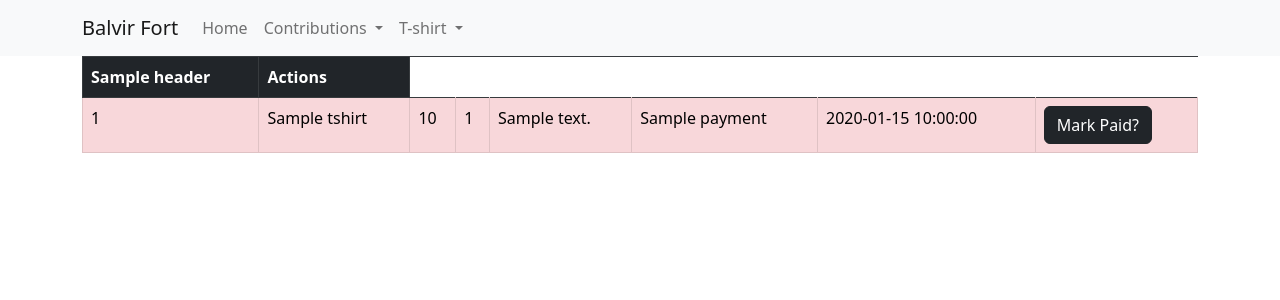
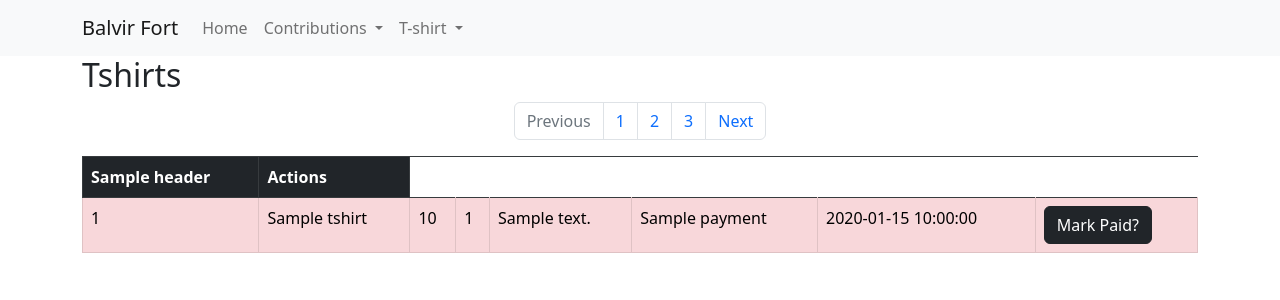
Before and after one commit to Walshf0411/MoneyContributionsWebService, a Flask app: template web/templates/view_tshirts.html in a window 1280 px wide. Shown: the top 300 px of the page. Run offline with Flask 2, Linux system fonts and the light colour scheme; the template is opened without the code that fills it: most values are stand-ins (such as "Sample title", 1, 10 or a date in 2020); parts of the project's set-up code (start-up, migrations or seed data) failed here and were passed over.

Commit message:
Fixed bug in contributions page

```diff
--- a/beans/contributions.py
+++ b/beans/contributions.py
@@ -6,10 +6,10 @@ class Contribution:
         if json:
             self.init(json["name"], json["amount"])
         elif excel_row:
-            self.init(excel_row[0], excel_row[1], excel_row[2], excel_row[3])
+            self.init(excel_row[1], excel_row[2], id=excel_row[0], date=excel_row[3])
 
 
-    def init(self, id, name, amount, date=None):
+    def init(self, name, amount, id=None, date=None):
         self.id = id
         self.name = name
         self.amount = amount
--- a/client/sheets.py
+++ b/client/sheets.py
@@ -48,6 +48,14 @@ class GoogleSheetsClient:
         values_list = sheet.row_values(row_num)
         return values_list
 
+    def get_rows(self, spreadsheet, sheet_name, start, end):
+        rows = []
+
+        for row_num in range(start, end + 1):
+            rows.append(get_row(row_num))
+
+        return rows
+
     def update_row(self, spreadsheet, sheet_name, row_num, data):
         first_col_char = "A"
         sheet = spreadsheet.worksheet(sheet_name)
--- a/web/app.py
+++ b/web/app.py
@@ -46,7 +46,7 @@ def add_contribution():
                 message="Name or amount is not entered",
                 status="Failure"
             )
-
+        print(amount)
         contribution_json = json.loads('{"name": "%s", "amount": "%s"}' % (name, amount))
         contribution = Contribution(contribution_json)
         logging.info("Adding contribution with name %s and amount Rs. %s" % (
@@ -108,6 +108,8 @@ def add_new_tshirt():
 
 @app.route("/tshirt/get/<channel>")
 def get_tshirts(channel):
+    page_size = 10
+    page = request.args.get("page", default=1)
     logging.info("Logging tshirt to channel %s" % channel)
     tshirts = tshirt_sheet_service.get_all_tshirt()
     text_table = TextTableUtil.build_text_table_from_tshirts(
--- a/web/templates/view_tshirts.html
+++ b/web/templates/view_tshirts.html
@@ -2,6 +2,20 @@
 {% block main %}
 
 <div class="container table-responsive">
+    <h2>Tshirts</h2>
+    <nav aria-label="Page navigation example">
+        <ul class="pagination justify-content-center">
+            <li class="page-item disabled">
+                <a class="page-link" href="#" tabindex="-1" aria-disabled="true">Previous</a>
+            </li>
+            <li class="page-item"><a class="page-link" href="#">1</a></li>
+            <li class="page-item"><a class="page-link" href="#">2</a></li>
+            <li class="page-item"><a class="page-link" href="#">3</a></li>
+            <li class="page-item">
+                <a class="page-link" href="#">Next</a>
+            </li>
+        </ul>
+    </nav>
     <table class="table table-bordered table-hover">
         <thead class="table-dark">
             {% for header in headers %}
@@ -11,6 +25,7 @@
                 Actions
             </th>
         </thead>
+        <tbody>
             {% for tshirt in rows %}
             {% set payment = (tshirt.payment if tshirt.payment else 0) | int %}
             {% set quantity = tshirt.quantity | int %}
@@ -29,8 +44,6 @@
                 </td>
             </tr>
             {% endfor %}
-        <tbody>
-
         </tbody>
     </table>
 </div>
```
Also changed, not shown: service/sheets.py (+8 -0 lines), web/templates/add_new_contribution.html (+0 -19 lines). Lines whose indentation alone changed are shown as unchanged.
